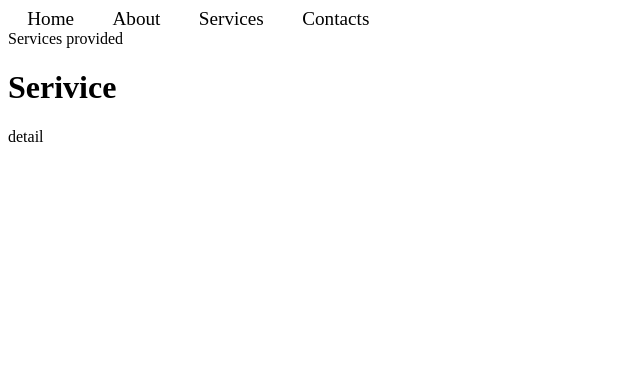
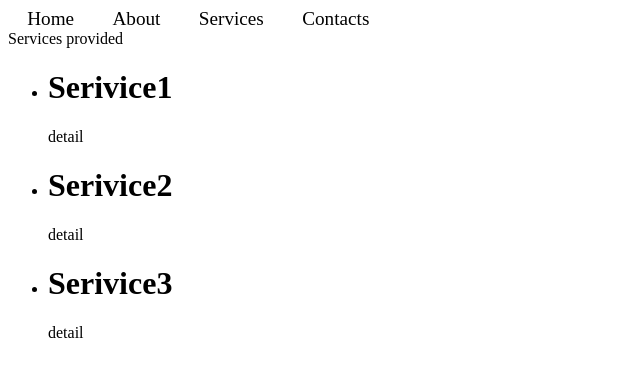
Before and after one commit to ltc01/Routey, a React (Vite) app: page /services in a window 1280 px wide. Shown: the top 376 px of the page, without its empty margins (0-640 px from the left). Built offline with nearby package versions, Linux system fonts and the light colour scheme.

Commit message:
add more component

```diff
--- a/src/App.jsx
+++ b/src/App.jsx
@@ -4,6 +4,7 @@ import Home from './pages/Home';
 import About from './pages/About';
 import Service from './pages/Service';
 import Contacts from './pages/Contacts';
+import ServiceDetails from './pages/ServiceDetails';
 
 
 export const App = () => {
@@ -23,6 +24,7 @@ export const App = () => {
     <Route path='/about' element={<About />}/>
     <Route path='/services' element={<Service />}/>
     <Route path='/contacts' element={<Contacts />}/>
+    <Route path='/services/:id' element={<ServiceDetails />}/>
    </Routes>
    </BrowserRouter>
    </>
--- a/src/pages/Service.jsx
+++ b/src/pages/Service.jsx
@@ -3,11 +3,25 @@ import React from 'react'
 const Service = () => {
   return (
     <>
-    <div>Services provided</div>
-    <div>
-      <h1>Serivice</h1>
-      <p>detail</p>
-    </div>
+      <div>Services provided</div>
+      <div>
+        <ul>
+          <li>
+
+            <h1>Serivice1</h1>
+            <p>detail</p>
+          </li>
+          <li>
+            <h1>Serivice2</h1>
+            <p>detail</p>
+          </li>
+          <li>
+            <h1>Serivice3</h1>
+            <p>detail</p>
+          </li>
+        </ul>
+
+      </div>
     </>
   )
 }
--- /dev/null
+++ b/src/pages/ServiceDetails.jsx
@@ -0,0 +1,30 @@
+import React, { useEffect, useState } from 'react'
+
+const ServiceDetails = ({id}) => {
+    const [data, setData] = useState([])
+    useEffect(()=>{
+            try {
+                fetch(`https://jsonplaceholder.typicode.com/posts/`)
+                .then(res=>res.json())
+                .then(data=>setData(data))
+                    console.log(data)
+
+            } catch (error) {
+                console.error(error);
+            }
+
+        }, [])
+  return (
+    <>
+    <div>
+        {/* <h1>{data.id} {Title}</h1>
+        <p>{data.body}</p>
+        <img src="#" alt="image1" />
+        <button>Add to fav</button> */}
+
+    </div>
+    </>
+  )
+}
+
+export default ServiceDetails
```
